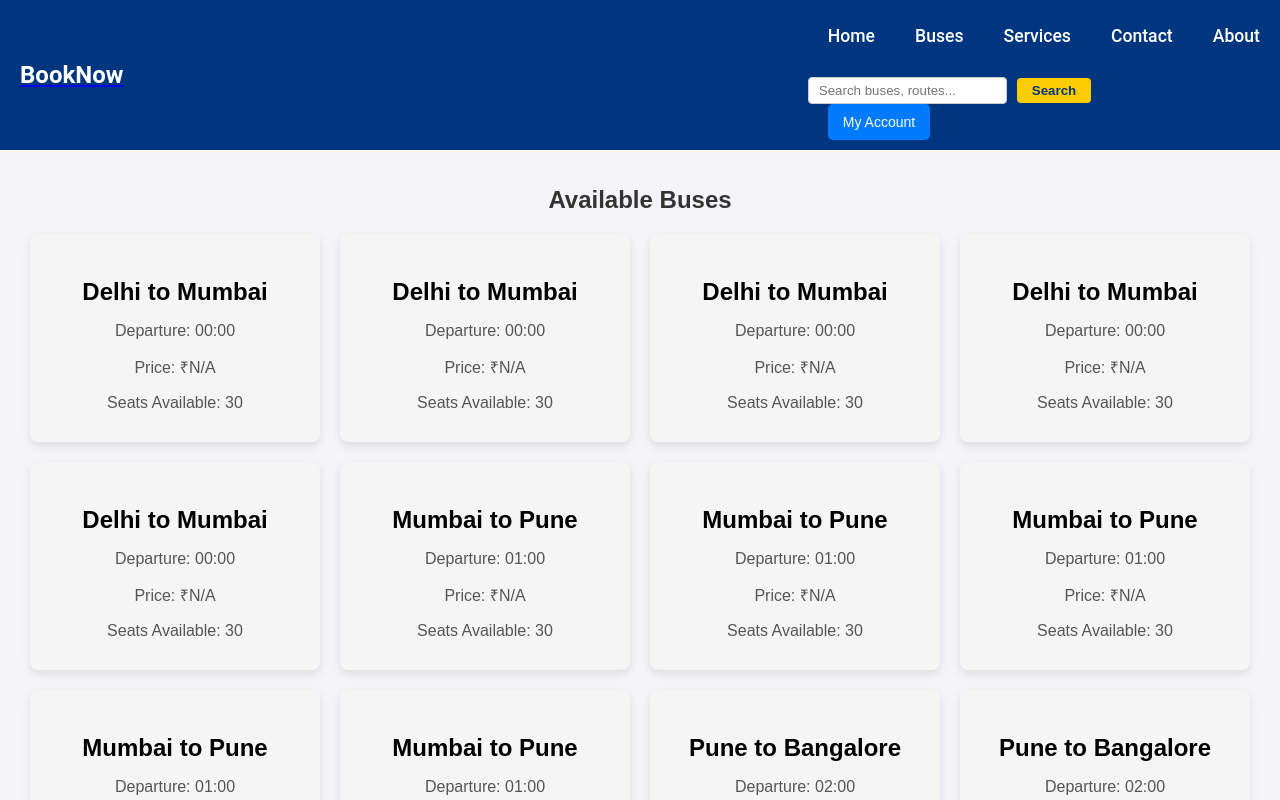
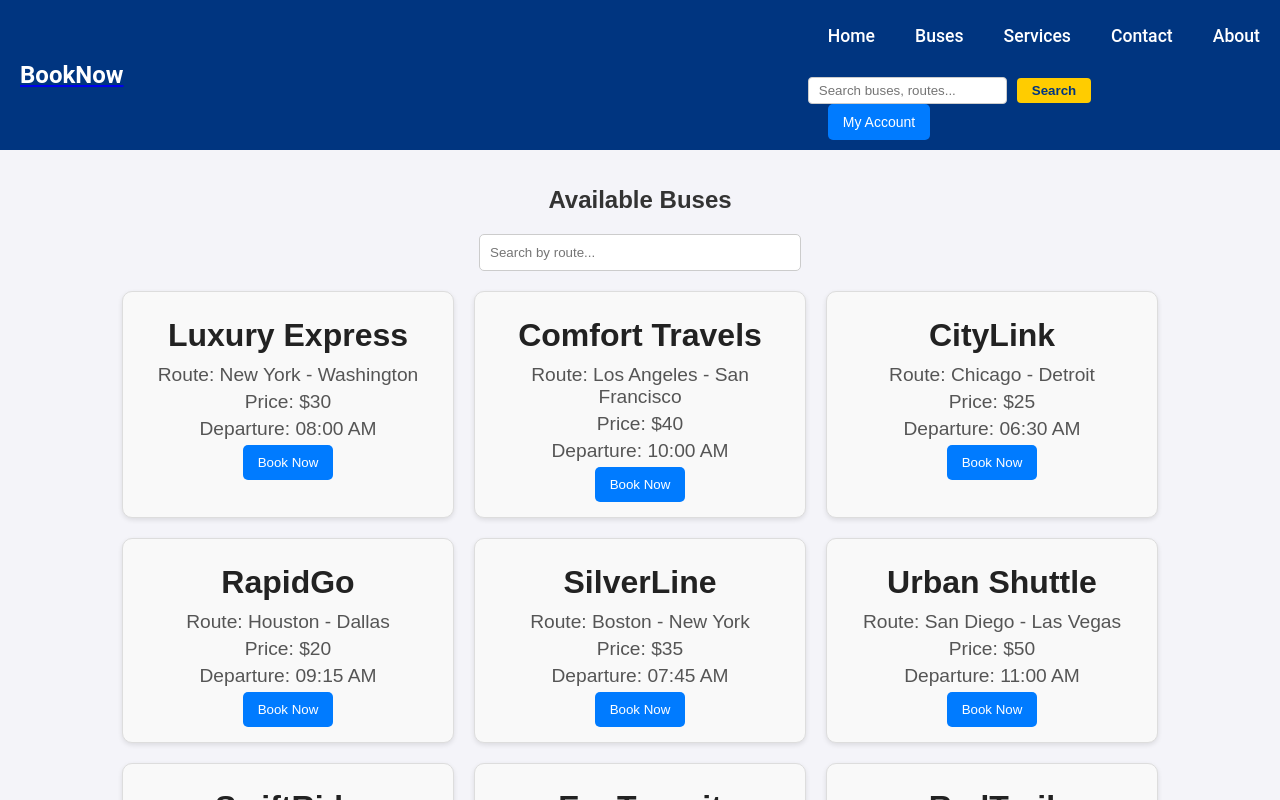
Before and after one commit to Saipradyumnagoud/Bus-booking-portal, a React (Create React App) app in the folder frontend/: page /buses in a window 1280 px wide. Shown: the top 800 px of the page. Built offline with nearby package versions, Linux system fonts and the light colour scheme.

Commit message:
fixed the buses and book now page

```diff
--- a/frontend/src/Components/Busses/Buses.css
+++ b/frontend/src/Components/Busses/Buses.css
@@ -1,83 +1,68 @@
-body{
-  color: black;
-}
-.buses-container {
+.buses-page {
+  padding: 20px;
   font-family: Arial, sans-serif;
-    color: black;
-    padding: 20px;
 }
 
-  h1 {
+.buses-title {
   text-align: center;
-    font-size: 2.5rem;
-    margin-bottom: 30px;
+  margin-bottom: 20px;
+  color: #333;
 }
 
-  .bus-list {
+.search-container {
+  text-align: center;
+  margin-bottom: 20px;
+}
+
+.search-input {
+  padding: 10px;
+  width: 300px;
+  border: 1px solid #ccc;
+  border-radius: 5px;
+}
+
+.buses-list {
   display: flex;
   flex-wrap: wrap;
+  gap: 20px;
   justify-content: center;
-    gap: 20px;
 }
 
 .bus-card {
-    background-color: #f5f5f5;
-    padding: 20px;
-    border-radius: 8px;
-    width: 250px;
+  background-color: #f9f9f9;
+  border: 1px solid #ddd;
+  border-radius: 10px;
+  padding: 15px;
+  width: 300px;
   text-align: center;
-    box-shadow: 0 4px 10px rgba(0, 0, 0, 0.1);
-    cursor: pointer;
-    transition: transform 0.3s ease-in-out;
+  box-shadow: 0 2px 5px rgba(0, 0, 0, 0.1);
 }
 
-  .bus-card:hover {
-    transform: translateY(-5px);
-  }
-
-  .bus-card h3 {
-    font-size: 1.5rem;
-    margin-bottom: 10px;
+.bus-card h2 {
+  margin: 10px 0;
+  color: #222;
 }
 
 .bus-card p {
-    font-size: 1rem;
-    margin-bottom: 10px;
+  margin: 5px 0;
+  color: #555;
 }
 
-  .bus-details {
-    background-color: #003580; /* Dark blue background */
-    color: white; /* Change text color to white */
-    padding: 30px;
-    border-radius: 8px;
-    margin-top: 40px;
-    text-align: center;
-}
-
-.bus-details h2 {
-    font-size: 2rem;
-    color: white; /* Ensure heading is also white */
-    margin-bottom: 20px;
-}
-
-.bus-details p {
-    font-size: 1.2rem;
-    color: white; /* Explicitly set paragraph text color to white */
-    margin-bottom: 15px;
-}
-
-
-  .cta-button {
-    background-color: #ffcc00;
-    color: #003580;
-    padding: 15px 30px;
-    font-size: 1.1rem;
+.book-button {
+  padding: 10px 15px;
+  background-color: #007bff;
+  color: #fff;
   border: none;
   border-radius: 5px;
   cursor: pointer;
-    transition: background-color 0.3s;
 }
 
-  .cta-button:hover {
-    background-color: #e6b800;
+.book-button:hover {
+  background-color: #0056b3;
 }
+
+.no-results {
+  text-align: center;
+  color: #999;
+  font-size: 16px;
+}
--- a/frontend/src/Components/Busses/Buses.jsx
+++ b/frontend/src/Components/Busses/Buses.jsx
@@ -5,54 +5,24 @@ import "./Buses.css";
 
 const Buses = () => {
   const [buses, setBuses] = useState([]);
-  const [selectedBus, setSelectedBus] = useState(null);
-  const [loading, setLoading] = useState(true);
+  const [searchTerm, setSearchTerm] = useState("");
   const navigate = useNavigate();
 
   useEffect(() => {
     fetch("/Bus_Schedule.csv")
-      .then((response) => {
-        if (!response.ok) {
-          throw new Error(`Failed to fetch CSV: ${response.statusText}`);
-        }
-        return response.text();
-      })
+      .then((response) => response.text())
       .then((data) => {
         Papa.parse(data, {
           header: true,
           skipEmptyLines: true,
           complete: (result) => {
-            const filteredBuses = result.data.filter((bus) => {
-              if (!bus["Start Time"]) return false;
-              try {
-                const currentTime = new Date();
-                const busTime = new Date(
-                  `2025-01-22T${bus["Start Time"].trim()}`
-                );
-                return busTime > currentTime;
-              } catch (error) {
-                console.error("Error parsing time:", error);
-                return false;
-              }
-            });
-            setBuses(filteredBuses);
-            setLoading(false);
-          },
-          error: (error) => {
-            console.error("Error parsing CSV:", error);
-            setLoading(false);
+            setBuses(result.data);
           },
         });
-      })
-      .catch((error) => {
-        console.error("Error fetching CSV:", error);
-        setLoading(false);
       });
   }, []);
 
-  const handleSelectBus = (bus) => setSelectedBus(bus);
-
-  const handleBookNow = () => {
+  const handleBookNow = (selectedBus) => {
     const isLoggedIn = localStorage.getItem("isLoggedIn") === "true";
     if (!isLoggedIn) {
       alert("You must be logged in to book a bus.");
@@ -62,52 +32,42 @@ const Buses = () => {
     navigate("/booknow", { state: { bus: selectedBus } });
   };
 
+  const filteredBuses = buses.filter((bus) =>
+    bus.route.toLowerCase().includes(searchTerm.toLowerCase())
+  );
+
   return (
-    <div className="buses-container">
-      <h1>Available Buses</h1>
-      {loading ? (
-        <p>Loading buses...</p>
-      ) : (
-        <div className="bus-list">
-          {buses.length > 0 ? (
-            buses.map((bus, index) => (
-              <div
-                key={index}
-                className="bus-card"
-                onClick={() => handleSelectBus(bus)}
+    <div className="buses-page">
+      <h1 className="buses-title">Available Buses</h1>
+      <div className="search-container">
+        <input
+          type="text"
+          placeholder="Search by route..."
+          value={searchTerm}
+          onChange={(e) => setSearchTerm(e.target.value)}
+          className="search-input"
+        />
+      </div>
+      <div className="buses-list">
+        {filteredBuses.length > 0 ? (
+          filteredBuses.map((bus) => (
+            <div key={bus.id} className="bus-card">
+              <h2>{bus.name}</h2>
+              <p>Route: {bus.route}</p>
+              <p>Price: {bus.price}</p>
+              <p>Departure: {bus.timing}</p>
+              <button
+                className="book-button"
+                onClick={() => handleBookNow(bus)}
               >
-                <h3>{`${bus["Start Location"]} to ${bus["End Location"]}`}</h3>
-                <p>Departure: {bus["Start Time"]}</p>
-                <p>Price: ₹{bus.price || "N/A"}</p>
-                <p>Seats Available: 30</p>
-              </div>
-            ))
-          ) : (
-            <p>No buses available at the moment.</p>
-          )}
-        </div>
-      )}
-      {selectedBus && (
-        <div className="bus-details">
-          <h2>Bus Details</h2>
-          <p>
-            <strong>Route:</strong>{" "}
-            {`${selectedBus["Start Location"]} to ${selectedBus["End Location"]}`}
-          </p>
-          <p>
-            <strong>Departure Time:</strong> {selectedBus["Start Time"]}
-          </p>
-          <p>
-            <strong>Price:</strong> ₹{selectedBus.price || "N/A"}
-          </p>
-          <p>
-            <strong>Seats Available:</strong> 30
-          </p>
-          <button className="cta-button" onClick={handleBookNow}>
-            Book Now
-          </button>
-        </div>
-      )}
+                Book Now
+              </button>
+            </div>
+          ))
+        ) : (
+          <p className="no-results">No buses found for your search.</p>
+        )}
+      </div>
     </div>
   );
 };
```
Also changed, not shown: frontend/public/Bus_Schedule.csv. Lines whose indentation alone changed are shown as unchanged.
